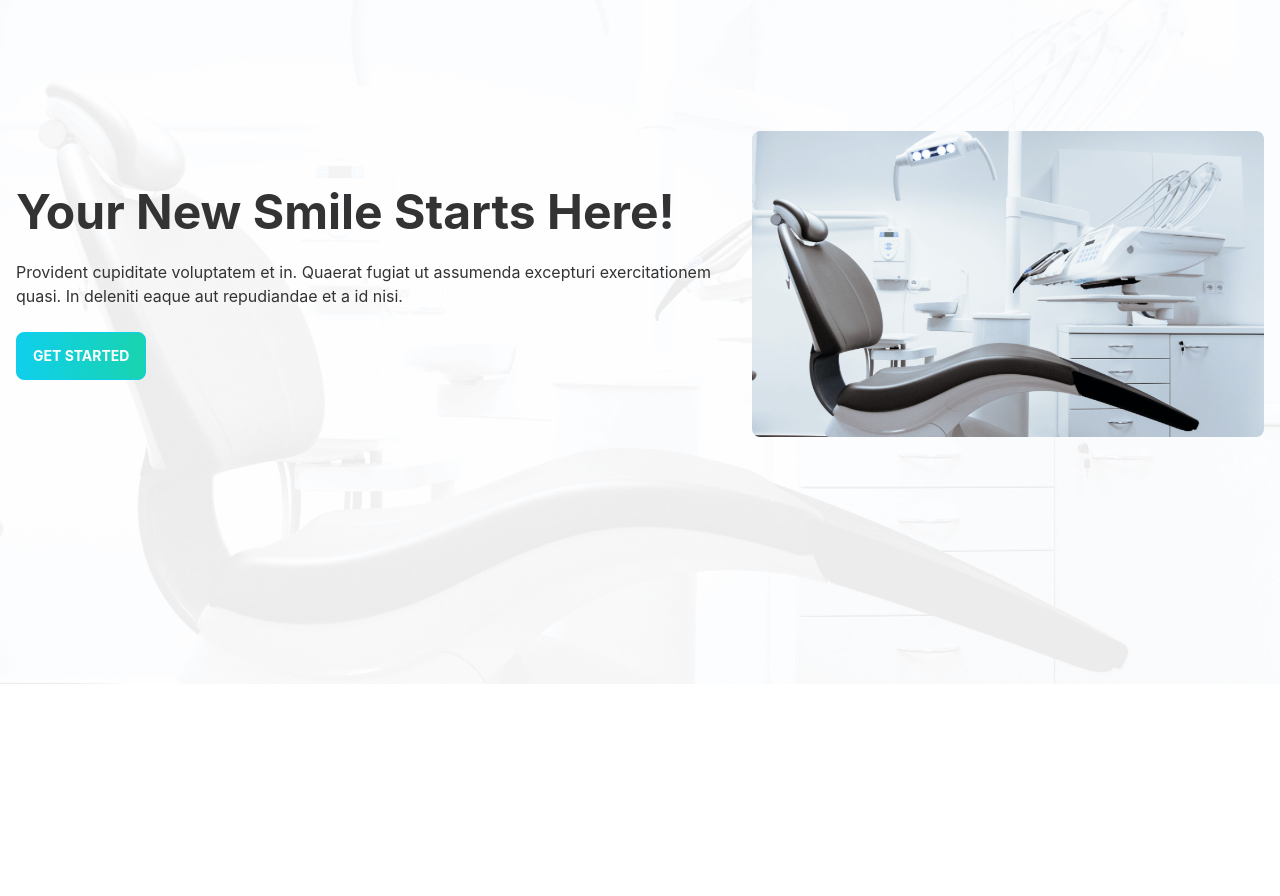
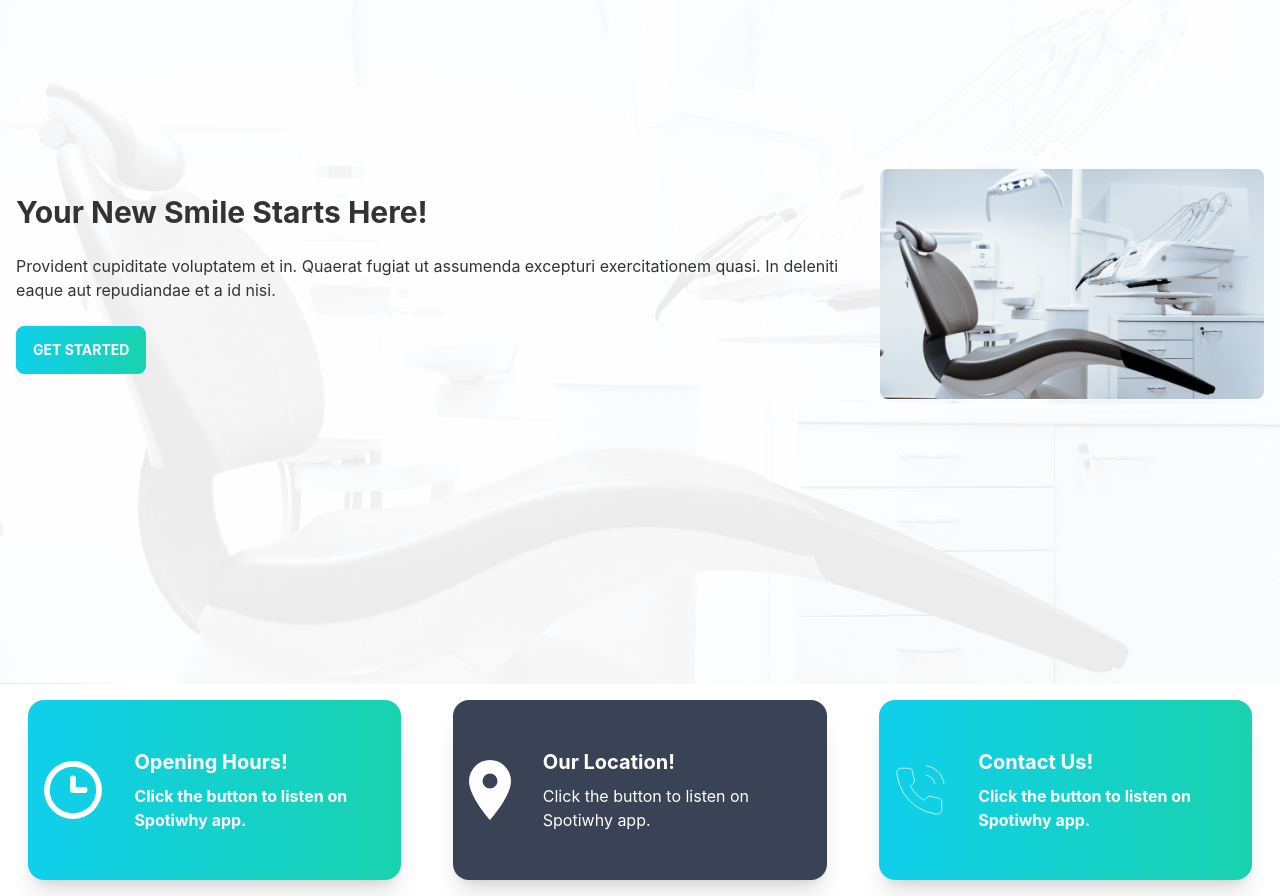
Before and after one commit to YeBenLing-ZAMAN/doctorBhai, a React (Create React App) app: page / in a window 1280 px wide. Shown: the part 180-1076 px from the top of the page. Before the commit the page ends 864 px from the top, so only its background shows below. Built offline with nearby package versions, Linux system fonts and the light colour scheme.

Commit message:
info section and notfound rounded rounte-page added

```diff
--- a/src/App.js
+++ b/src/App.js
@@ -3,6 +3,7 @@ import './App.css';
 import About from './Components/Pages/About/About';
 import Home from './Components/Pages/Home/Home';
 import Navbar from './Components/Shared/Navbar';
+import NotFound from './Components/Shared/NotFound';
 
 function App() {
   return (
@@ -12,6 +13,7 @@ function App() {
         <Route path="/" element={<Home />} />
         <Route path="/home" element={<Home />} />
         <Route path="about" element={<About />} />
+        <Route path="*" element={<NotFound />} />
       </Routes>
     </>
   );
--- a/src/Components/Pages/Home/Bannar.js
+++ b/src/Components/Pages/Home/Bannar.js
@@ -6,10 +6,10 @@ const Bannar = () => {
     return (
         <div className="hero min-h-screen bg-base-100 bg-cover bg-no-repeat bg-center" style={{ backgroundImage: `url(${bannarBGI})` }}>
             <div className="hero-content flex-col lg:flex-row-reverse">
-                <img src={bannarImage} className="max-w-lg rounded-lg shadow-3xl" alt=' Doctor treatment chair' />
+                <img src={bannarImage} className="max-w-full md:max-w-sm rounded-lg shadow-3xl" alt=' Doctor treatment chair' />
                 <div>
-                    <h1 className="text-5xl font-bold">Your New Smile Starts Here!</h1>
-                    <p className="py-6">Provident cupiditate voluptatem et in. Quaerat fugiat ut assumenda excepturi exercitationem quasi. In deleniti eaque aut repudiandae et a id nisi.</p>
+                    <h1 className="text-3xl font-bold">Your New Smile Starts Here!</h1>
+                    <p className="py-6 break-normal">Provident cupiditate voluptatem et in. Quaerat fugiat ut assumenda excepturi exercitationem quasi. In deleniti eaque aut repudiandae et a id nisi.</p>
                     <button className="btn btn-primary uppercase text-white font-bold bg-gradient-to-r from-primary to-secondary">Get Started</button>
                 </div>
             </div>
--- a/src/Components/Pages/Home/Home.js
+++ b/src/Components/Pages/Home/Home.js
@@ -1,9 +1,13 @@
 import React from 'react';
 import Bannar from './Bannar';
+import Info from './Info';
 
 const Home = () => {
     return (
-        <Bannar></Bannar>
+        <>
+            <Bannar></Bannar>
+            <Info></Info>
+        </>
     );
 };
 
--- /dev/null
+++ b/src/Components/Pages/Home/Info.js
@@ -0,0 +1,17 @@
+import React from 'react';
+import InfoCard from './InfoCard';
+import clockIcon from '../../../assets/icons/clock.svg'
+import markerIcon from '../../../assets/icons/marker.svg'
+import phoneIcon from '../../../assets/icons/phone.svg'
+
+const Info = () => {
+    return (
+        <div className='grid grid-cols-1 md:grid-cols-2 lg:grid-cols-3 gap-5 px-3'>
+            <InfoCard cardTitle="Opening Hours" bgclass="font-bold bg-gradient-to-r from-primary to-secondary" img={clockIcon}></InfoCard>
+            <InfoCard cardTitle="Our Location" bgclass="bg-accent" img={markerIcon}></InfoCard>
+            <InfoCard cardTitle="Contact Us" bgclass="font-bold bg-gradient-to-r from-primary to-secondary" img={phoneIcon}></InfoCard>
+        </div>
+    );
+};
+
+export default Info;
--- /dev/null
+++ b/src/Components/Pages/Home/InfoCard.js
@@ -0,0 +1,17 @@
+import React from 'react';
+
+const InfoCard = ({img, cardTitle, bgclass}) => {
+    return (
+        <div className={`card lg:card-side shadow-xl p-4 m-4 ${bgclass}`}>
+                <figure>
+                    <img src={img} alt="Album" />
+                </figure>
+                <div className="card-body">
+                    <h2 className="card-title text-xl font-bold text-white">{cardTitle}!</h2>
+                    <p className='text-white'>Click the button to listen on Spotiwhy app.</p>
+                </div>
+            </div>
+    );
+};
+
+export default InfoCard;
--- a/src/Components/Shared/Navbar.js
+++ b/src/Components/Shared/Navbar.js
@@ -11,7 +11,7 @@ const Navbar = () => {
         <li><Link to='/login'>LogIn</Link></li>
     </>
     return (
-        <div class="navbar bg-base-100">
+        <div class="navbar bg-base-100 sticky top-0 z-10">
             <div class="navbar-start">
                 <div class="dropdown">
                     <label tabindex="0" class="btn btn-ghost lg:hidden">
--- /dev/null
+++ b/src/Components/Shared/NotFound.js
@@ -0,0 +1,38 @@
+import React from 'react';
+import { Link } from 'react-router-dom';
+
+const NotFound = () => {
+    return (
+        <section className='px-4 py-32 mx-auto max-w-7xl'>
+            <div className='grid items-center w-full grid-cols-1 gap-10 mx-auto md:w-4/5 lg:grid-cols-2 xl:gap-32'>
+                <div>
+                    <p className='mb-2 text-xs font-semibold tracking-wide text-gray-500 uppercase'>
+                        Error 404
+                    </p>
+                    <h1 className='mb-4 text-2xl font-extrabold leading-tight tracking-tight text-left text-gray-900 md:text-4xl'>
+                        Oops! The page you're looking for isn't here.
+                    </h1>
+                    <p className='mb-5 text-base text-left text-gray-800 md:text-xl'>
+                        You might have the wrong address, or the page may have moved.
+                    </p>
+                    <Link to='/home' className='w-full mb-2 py-2 px-3 text-white mt-3 bg-gradient-to-r from-primary to-secondary sm:w-auto sm:mb-0'>
+                        Back to homepage
+                    </Link>
+                    <Link to='/contact' className='w-full mb-2 py-2 px-3 text-white mt-3 mx-2 bg-gradient-to-r from-primary to-secondary sm:w-auto sm:mb-0'>
+                        Contact us
+                    </Link>
+                </div>
+                <div>
+                    <div className='w-full h-full bg-gray-200 rounded-lg'>
+                        <img
+                            src='https://thumbs.dreamstime.com/b/%C3%B0%C2%BF%C3%B0%C2%B5%C3%B1%E2%80%A1%C3%B0%C2%B0%C3%B1%E2%80%9A%C3%B1%C5%93-134036857.jpg'
+                            alt=''
+                        />
+                    </div>
+                </div>
+            </div>
+        </section>
+    );
+};
+
+export default NotFound;
```
Also changed, not shown: 1 other file (tests, documents, lock files or other folders).
